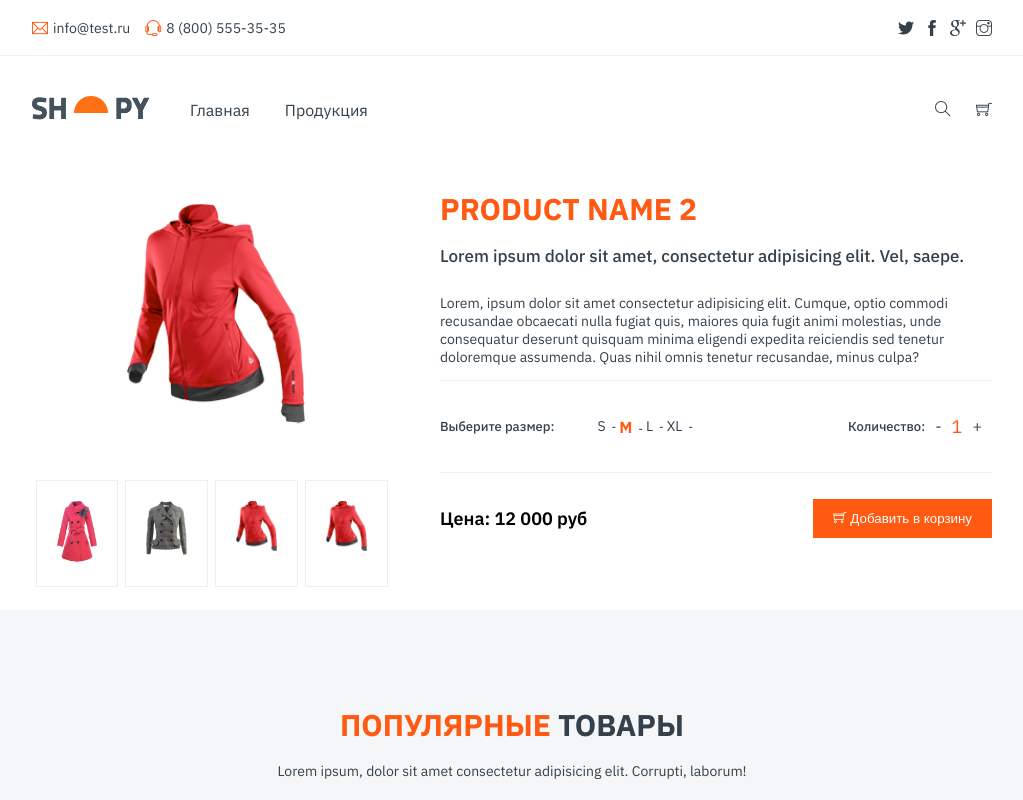
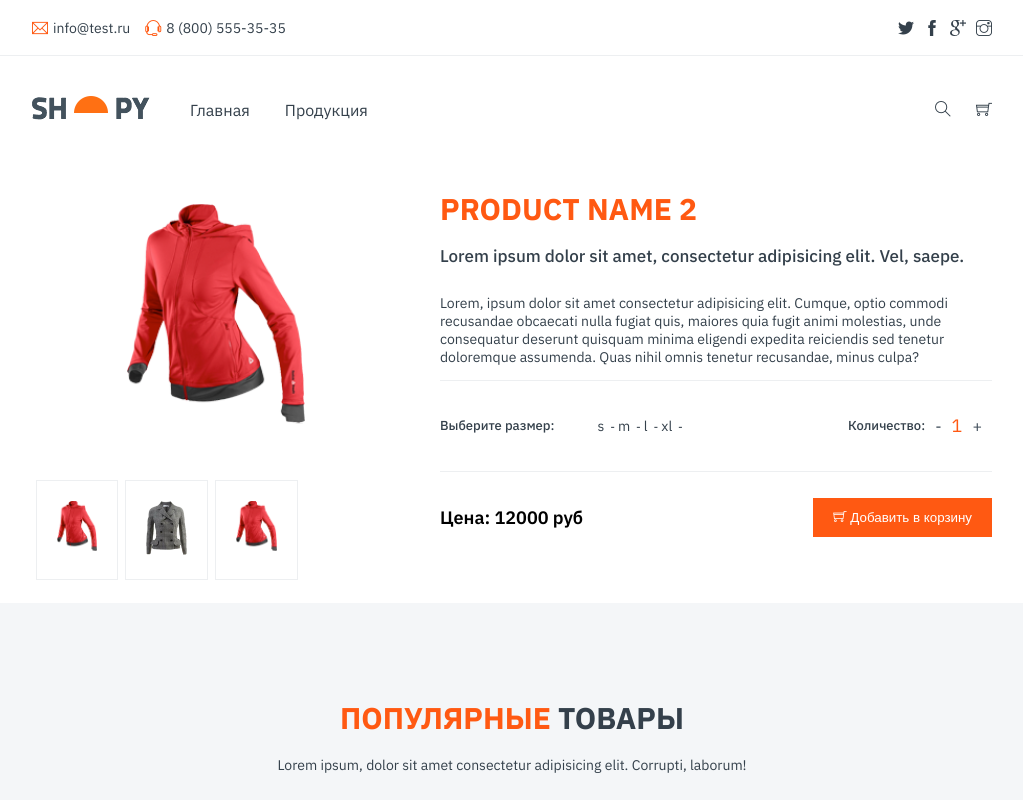
Before and after one commit to karchev97/rosecapvue, a Vue app: page /product/1 in a window 1280 px wide. Shown: the top 800 px of the page, without its empty margins (128-1151 px from the left). Built offline with nearby package versions, Linux system fonts and the light colour scheme; a small style sheet from the web is missing.

Commit message:
Доделана страница 'Карточка товара' и решена проблема с отслеживанием изменения роута и перерисовки компонента

```diff
--- a/src/assets/scss/productCart.scss
+++ b/src/assets/scss/productCart.scss
@@ -176,6 +176,27 @@
         }
     }
 }
+.modal{
+  @include defaultFont(600, normal, green);
+
+  font-size: 12px;
+  position: fixed;
+  padding: 15px 30px;
+  border-radius: 12px;
+  border: 1px solid #edeff1;
+  background: #fff;
+  box-shadow: 0px 0 35px 12px rgba(0, 0, 0, 0.1);
+  top: -200px;
+  transition: all 0.7s;
+
+  &--show{
+    top: 30px;
+  }
+
+  &--red{
+    color: red;
+  }
+}
 
 @media (min-width: 800px) and (max-width: 1200px){
     .product-cart{
--- a/src/components/main/PopProducts.vue
+++ b/src/components/main/PopProducts.vue
@@ -11,7 +11,7 @@
 
           <!-- :style="{ 'margin-left': key == 0 ? (leftOffset != 0 ? leftOffset + 'px' : '1%') : ' ' }" -->
           <article class="pop-products-item" v-for="(product, key) in products" >
-            <router-link :to="'product/'+product.id" class="pop-products-item__link">
+            <router-link :to="{ name: 'product', params: {id: product.id} }" class="pop-products-item__link">
               <div class="pop-products-item__img">
                   <img :src="'/img/'+product.imgs[0]" alt="Пальто">
                 </div>
--- a/src/components/main/Product.vue
+++ b/src/components/main/Product.vue
@@ -1,14 +1,16 @@
 <template>
   <article class="product-cart">
+      <div :class="[ 'modal', showModal ? 'modal--show' : '', !modalError ? 'modal--red' : '']">
+        <span v-if="modalError" class="ti-arrow-circle-down"></span>
+        <span v-else class="ti-face-sad"></span>
+        {{ textModal }}
+      </div>
       <div class="product-slider">
         <div class="product-slider__main-img">
-          <img src="/img/Product3.png" alt="Пальто">
+          <img :src="'/img/'+product.imgs[img]" alt="Пальто">
         </div>
         <ul class="product-slider__another-imgs">
-          <li><img src="/img/Product1.png" alt="Пальто"></li>
-          <li><img src="/img/Product2.png" alt="Пальто"></li>
-          <li><img src="/img/Product3.png" alt="Пальто"></li>
-          <li><img src="/img/Product3.png" alt="Пальто"></li>
+          <li v-for="(img, key) in product.imgs" @click="changeImg(key)"><img :src="'/img/'+img" alt="Пальто"></li>
         </ul>
       </div>
       <div class="product-info">
@@ -19,22 +21,21 @@
           <div class="product-params__size">
             <span class="product-params__text">Выберите размер:</span>
             <ul class="product-params__size-items">
-              <li class="product-params__size-item"><span>S</span> - </li>
-              <li class="product-params__size-item"><span class="active">M</span> - </li>
-              <li class="product-params__size-item"><span>L</span> - </li>
-              <li class="product-params__size-item"><span>XL</span> - </li>
+              <li class="product-params__size-item" v-for="(size, key) in product.size">
+                <span :class="{active: activeSize == key}" @click="chooseSize(key)">{{ size }}</span> -
+              </li>
             </ul>
           </div>
           <div class="product-params__count">
             <span>Количество:</span>
-            <span class="product-params__count-minus"> - </span>
-            <span class="product-params__count-num">1</span>
-            <span class="product-params__count-plus"> + </span>
+            <span class="product-params__count-minus" @click="minusCount()"> - </span>
+            <span class="product-params__count-num">{{ count }}</span>
+            <span class="product-params__count-plus" @click="plusCount()"> + </span>
           </div>
         </div>
         <div class="product-action">
-          <h4 class="product-action__price">Цена: 12 000 руб</h4>
-          <button class="product-action__go-order" type="button"><span class="ti-shopping-cart"></span> Добавить в корзину</button>
+          <h4 class="product-action__price">Цена: {{ product.price }} руб</h4>
+          <button class="product-action__go-order" type="button" @click="addToCart()"><span class="ti-shopping-cart"></span> Добавить в корзину</button>
         </div>
       </div>
     </article>
@@ -46,16 +47,59 @@ export default {
     return{
       id: this.$route.params.id,
       product: {},
+      img: 0,
+      activeSize: null,
+      count: 1,
+      showModal: false,
+      modalError: null,
+      textModal: ''
+    }
+  },
+  methods: {
+    changeImg: function(key){
+      this.img = key
+    },
+    chooseSize: function(key){
+      this.activeSize = key
+    },
+    minusCount: function(){
+      if(this.count > 1)
+        this.count--
+    },
+    plusCount: function(){
+      this.count++
+    },
+    addToCart: function(){
+      if(this.activeSize == null){
+        this.modalError = false
+        this.textModal = 'Выберите пожалуйста размер'
+      } else{
+        this.modalError = true
+        this.textModal = 'Товар был успешно добавлен в корзину'
+      }
+      this.showModal = true
+      setTimeout(function(){
+        this.showModal = false
+      }.bind(this), 4000)
+    },
+    productInit: function(){
+      this.id = this.$route.params.id
+      for(var i = 0; i < this.$store.getters.PRODUCTS.length; i++){
+        if(this.$store.getters.PRODUCTS[i].id == this.id){
+          this.product = this.$store.getters.PRODUCTS[i];
+          continue;
+        }
+      }
     }
   },
   beforeMount(){
-    for(var i = 0; i < this.$store.getters.PRODUCTS.length; i++){
-      if(this.$store.getters.PRODUCTS[i].id == this.id){
-        this.product = this.$store.getters.PRODUCTS[i];
-        continue;
-      }
+    this.productInit();
+  },
+  watch: {
+    $route:function () {
+      this.productInit();
     }
-    window.scrollTo(0, 0);
+
   }
 }
 </script>
--- a/src/router/index.js
+++ b/src/router/index.js
@@ -20,7 +20,10 @@ const routes = [
 const router = new VueRouter({
   mode: 'history',
   base: process.env.BASE_URL,
-  routes
+  routes,
+  scrollBehavior (to, from, savedPosition) {
+    return { x: 0, y: 0 }
+  }
 })
 
 export default router
--- a/src/store/export/popProducts.js
+++ b/src/store/export/popProducts.js
@@ -24,8 +24,8 @@ export default {
         title: "PRODUCT NAME 3",
         sub_title: "Lorem ipsum dolor sit amet, consectetur adipisicing elit. Vel, saepe.",
         description: "Lorem, ipsum dolor sit amet consectetur adipisicing elit. Cumque, optio commodi recusandae obcaecati nulla fugiat quis, maiores quia fugit animi molestias, unde consequatur deserunt quisquam minima eligendi expedita reiciendis sed tenetur doloremque assumenda. Quas nihil omnis tenetur recusandae, minus culpa?",
-        size: ['s', 'm'],
-        imgs: ['Product1.png', 'Product2.png', 'Product3.png'],
+        size: ['s', 'm', 'xl'],
+        imgs: ['Product1.png', 'Product2.png', 'Product3.png', 'Product3.png'],
         price: 1000
       },
       {
```
Also changed, not shown: src/App.vue (line endings or trailing spaces), src/views/CartProduct.vue (line endings or trailing spaces).
